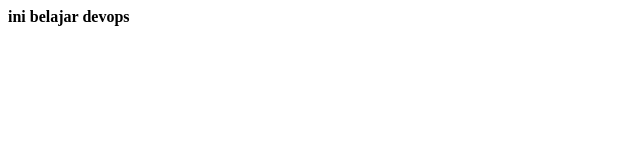
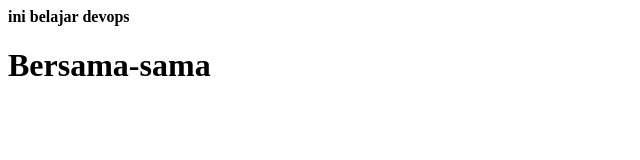
Before and after one commit to wanthook/belajar-devops, a plain HTML site: page index.html in a window 1280 px wide. Shown: the whole page, without its empty margins (0-640 px from the left). Drawn offline with Linux system fonts and the light colour scheme.

Commit message:
Update index.html

```diff
--- a/index.html
+++ b/index.html
@@ -1 +1,2 @@
 <b>ini belajar devops</b>
+<h1>Bersama-sama</h1>
```
